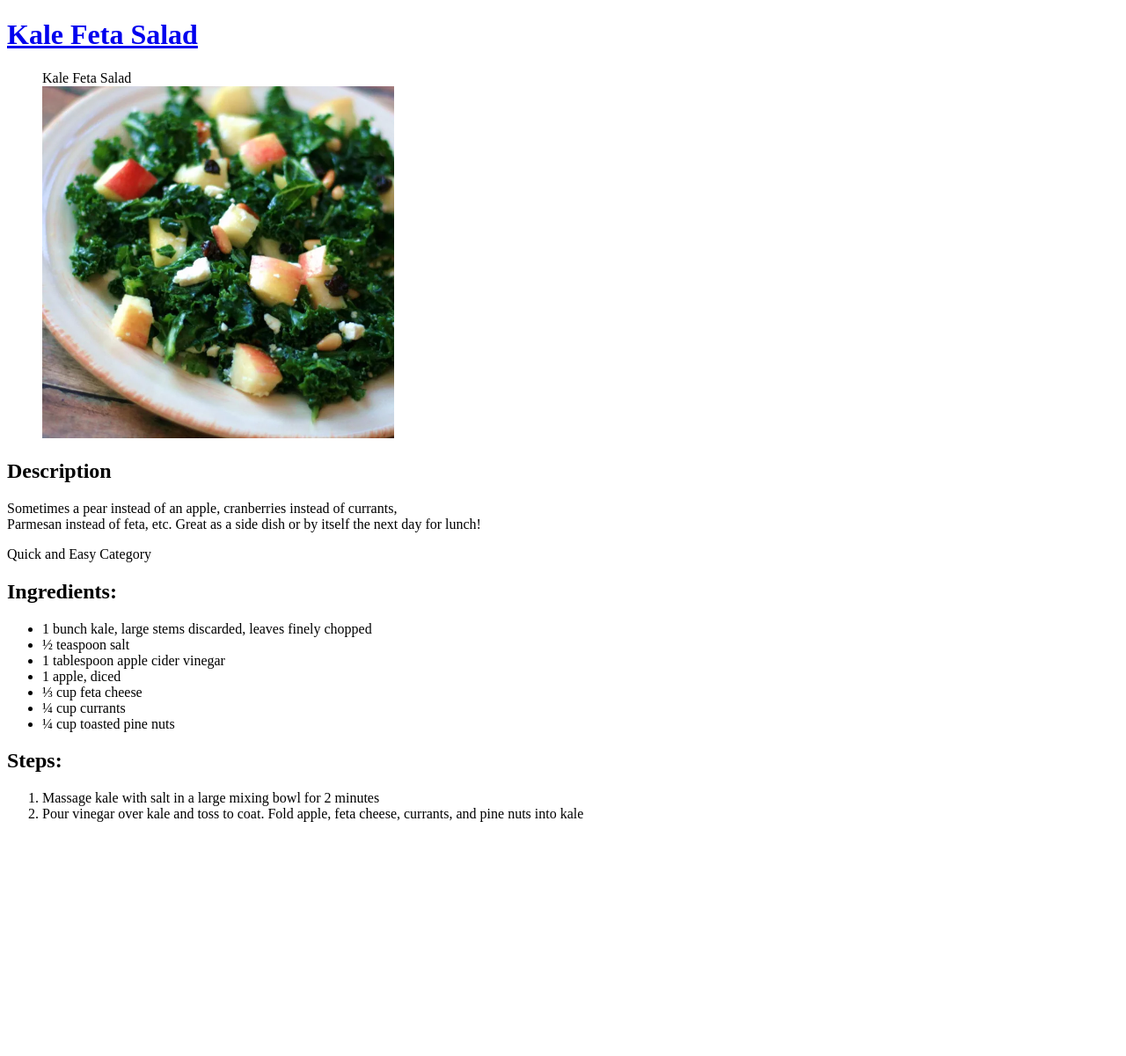
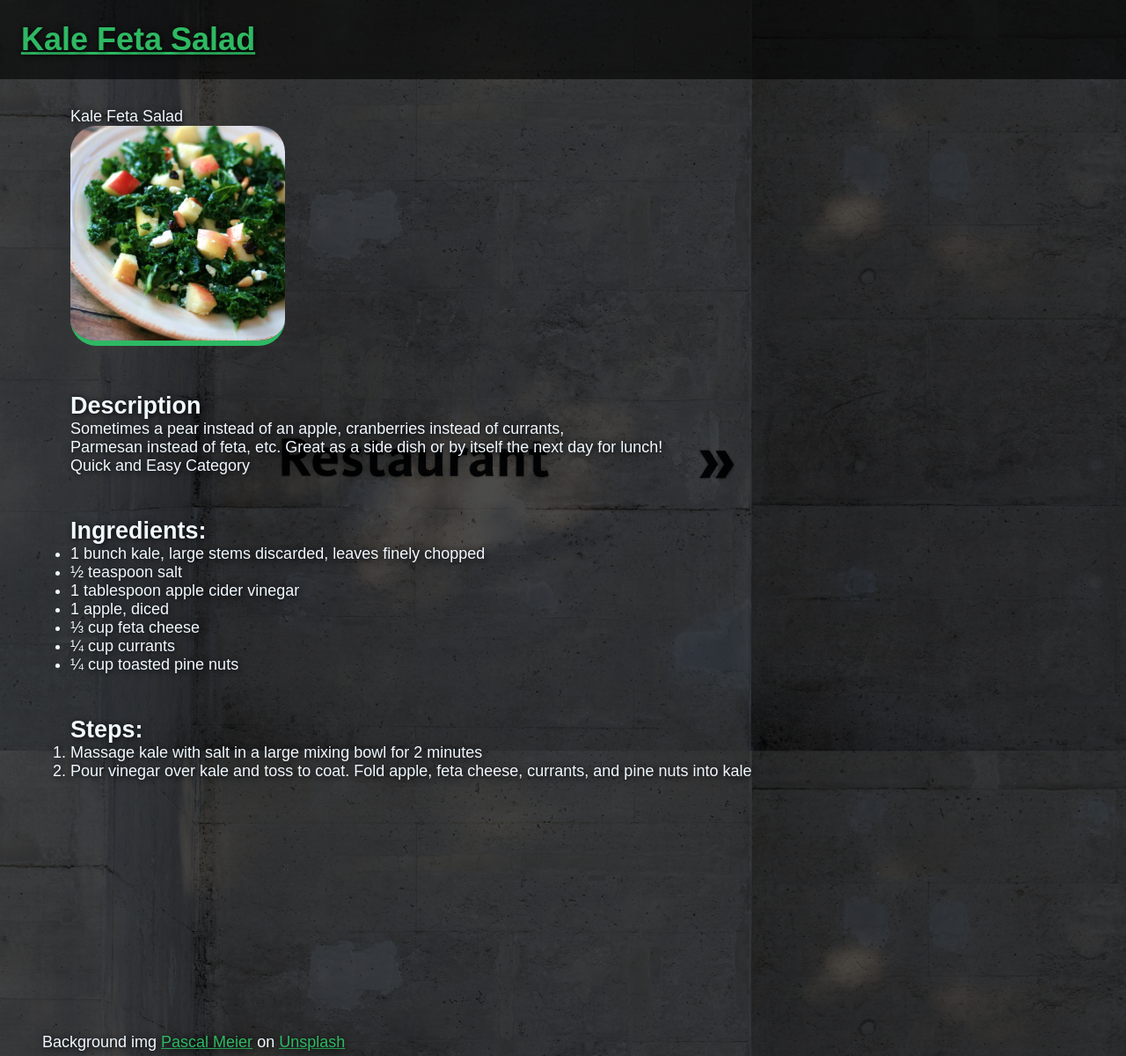
Before and after one commit to shefroyrowe/recipes, a plain HTML site: page recipes/kale-salad.html in a window 1280 px wide. Shown: the whole page at 88% size. Before the commit the page ends 950 px from the top, so only its background shows below. Drawn offline with Linux system fonts and the light colour scheme.

Commit message:
style recipe pages

```diff
--- a/recipes/kale-salad.html
+++ b/recipes/kale-salad.html
@@ -4,15 +4,16 @@
 <head>
     <meta charset="UTF-8">
     <meta name="viewport" content="width=device-width, initial-scale=1.0">
+    <link rel="stylesheet" href="../styles.css">
     <title>Kale Feta Salad</title>
 </head>
 
-<body>
-    <h1><a href="../index.html">Kale Feta Salad</a></h1>
+<body class="recipe-page-body">
+    <h1 class="recipe-header"><a href="../index.html">Kale Feta Salad</a></h1>
 
     <figure>
         <figcaption>Kale Feta Salad</figcaption>
-        <img width="400" src="../assets/salad.webp" alt="slice of keylime pie with purple whip cream">
+        <img src="../assets/salad.webp" alt="slice of keylime pie with purple whip cream">
     </figure>
     <div>
         <h2>Description</h2>
@@ -45,6 +46,9 @@
             <li>Pour vinegar over kale and toss to coat. Fold apple, feta cheese, currants, and pine nuts into kale</li>
         </ol>
     </div>
+    <p class="bg-img-credits align-to-bottom">
+        Background img <a href="https://unsplash.com/@zhpix?utm_content=creditCopyText&utm_medium=referral&utm_source=unsplash">Pascal Meier</a> on <a href="https://unsplash.com/photos/restaurant-signage-Mgv-3VpZuSs?utm_content=creditCopyText&utm_medium=referral&utm_source=unsplash">Unsplash</a>
+    </p>
 </body>
 
 </html>
--- /dev/null
+++ b/styles.css
@@ -0,0 +1,139 @@
+* {
+    margin: 0;
+    padding: 0;
+    box-sizing: border-box;
+}
+
+html,
+body {
+    height: 100vh;
+    color: aliceblue;
+    font-family: Arial, Helvetica, sans-serif;
+}
+
+body {
+    min-width: 340px;
+    text-shadow: 1px 1px 7px rgb(0, 0, 0);
+}
+
+/*=========Start Page===================*/
+.start-page-container {
+    height: 100%;
+    background-image: url(./assets/food-hd.jpg);
+    background-repeat: no-repeat;
+    background-size: cover;
+}
+
+header,
+nav>ul {
+    display: flex;
+    list-style-type: none;
+}
+
+header,
+.recipe-header {
+    background-color: #0000009c;
+    justify-content: space-between;
+    padding: 1.5rem;
+}
+
+nav {
+    background-color: #2a9cf428;
+    border-radius: 2px;
+    width: 25rem;
+    font-size: 16.5px;
+}
+
+nav>ul li {
+    padding: 1rem;
+}
+
+nav>ul li>a {
+    color: aliceblue;
+    font-weight: bold;
+    text-decoration: none;
+}
+
+nav>ul li>a:hover {
+    color: #2eb963;
+    text-decoration: underline;
+}
+
+.bg-img-credits {
+    position: absolute;
+    bottom: .5rem;
+    left: 1rem;
+    padding: .3rem;
+    border-radius: 4px;
+}
+
+.bg-img-credits a {
+    color: #2eb963;
+}
+
+.bg-img-credits:hover {
+    background-color: #00000050;
+}
+
+/*===========Recipe Pages=============*/
+.recipe-page-body {
+    background-image: linear-gradient(rgba(0, 0, 0, 0.7),
+            rgba(0, 0, 0, 0.7)), url(./assets/pascal.jpg);
+    background-size: cover;
+    padding-left: 5rem;
+}
+
+.recipe-page-body:not(h1, h2) {
+    font-size: 18px;
+    color: aliceblue;
+}
+
+.recipe-header {
+    margin-left: -5rem;
+}
+
+.align-to-bottom {
+    bottom: -25rem;
+    padding-left: 2rem;
+}
+
+h1 > a {
+    color: #2eb963;
+    text-decoration: underline;
+}
+
+h1 > a:hover {
+    color: aliceblue;
+    text-decoration: none;
+}
+
+h2 {
+    margin-top: 3rem;
+}
+
+figure {
+    margin-top: 2rem;
+}
+
+figure > img {
+    height: 250px;
+    width: auto;
+    border-radius: 30px;
+    border-bottom: 6px solid #2eb963;
+}
+
+/*=====Rsponsive============*/
+@media only screen and (max-width: 600px) {
+  .align-to-bottom {
+    bottom: -30rem;
+}
+
+header {
+    flex-direction: column;
+    align-items: center;
+}
+
+nav {
+    width: auto;
+}
+}
```
Also changed, not shown: index.html (+1 -1 lines), recipes/keylime-pie.html (+7 -3 lines), recipes/steak-fries.html (+6 -2 lines), assets/pascal.jpg (added).
